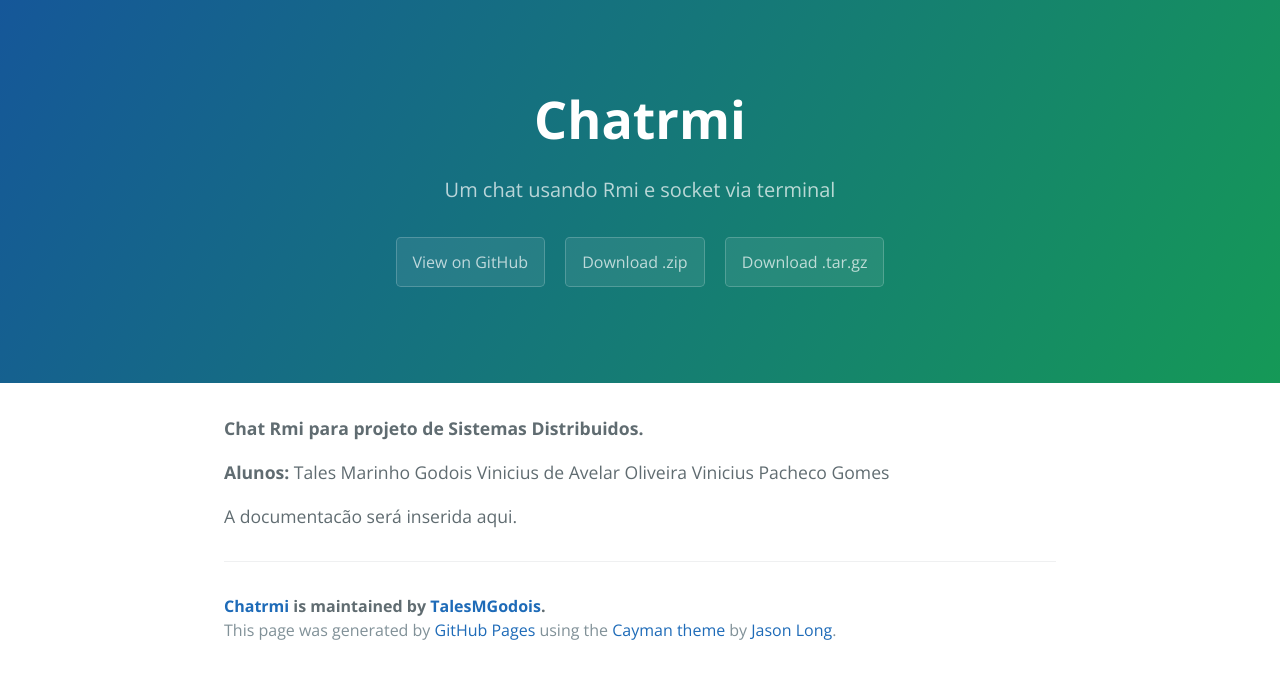
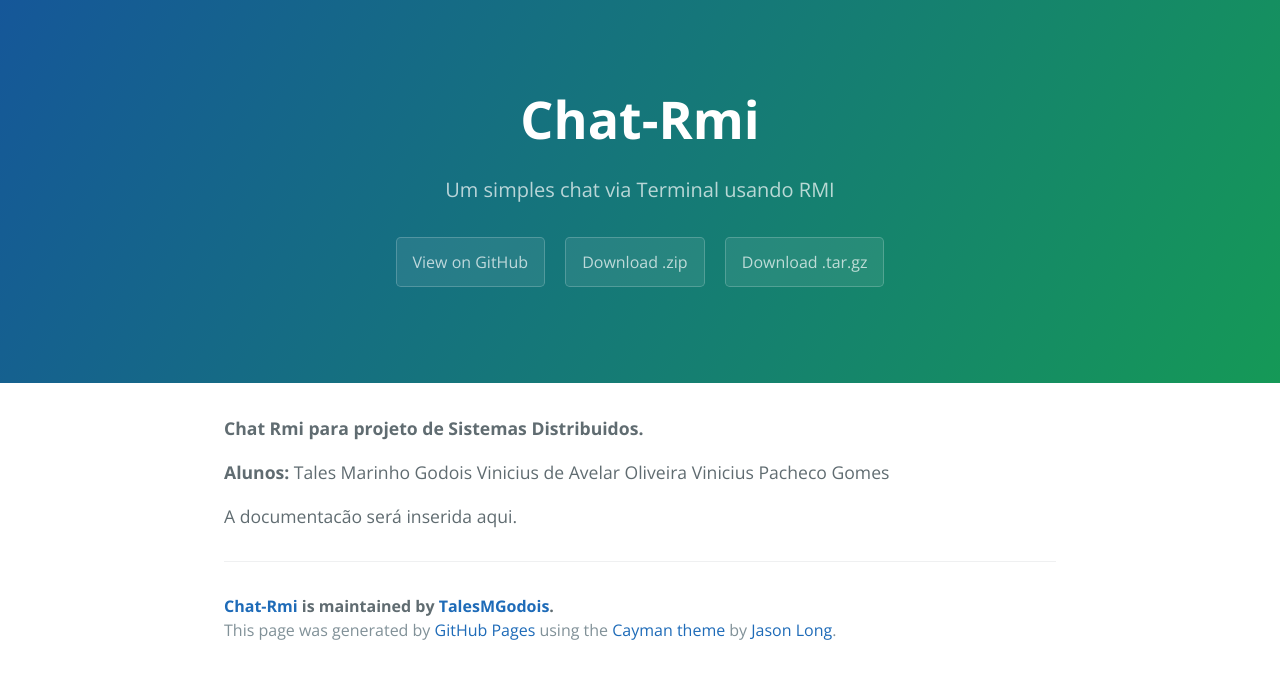
Before and after one commit to TalesMGodois/ChatRmi, a plain HTML site: page index.html in a window 1280 px wide. Drawn offline with nearby package versions, Linux system fonts and the light colour scheme.

Commit message:
Create gh-pages branch via GitHub

```diff
--- a/index.html
+++ b/index.html
@@ -2,7 +2,7 @@
 <html lang="en-us">
   <head>
     <meta charset="UTF-8">
-    <title>Chatrmi by TalesMGodois</title>
+    <title>Chat-Rmi by TalesMGodois</title>
     <meta name="viewport" content="width=device-width, initial-scale=1">
     <link rel="stylesheet" type="text/css" href="stylesheets/normalize.css" media="screen">
     <link href='http://fonts.googleapis.com/css?family=Open+Sans:400,700' rel='stylesheet' type='text/css'>
@@ -11,8 +11,8 @@
   </head>
   <body>
     <section class="page-header">
-      <h1 class="project-name">Chatrmi</h1>
-      <h2 class="project-tagline">Um chat usando Rmi e socket via terminal</h2>
+      <h1 class="project-name">Chat-Rmi</h1>
+      <h2 class="project-tagline">Um simples chat via Terminal usando RMI</h2>
       <a href="https://github.com/TalesMGodois/ChatRmi" class="btn">View on GitHub</a>
       <a href="https://github.com/TalesMGodois/ChatRmi/zipball/master" class="btn">Download .zip</a>
       <a href="https://github.com/TalesMGodois/ChatRmi/tarball/master" class="btn">Download .tar.gz</a>
@@ -29,7 +29,7 @@ Vinicius Pacheco Gomes</p>
 <p>A documentacão será inserida aqui.</p>
 
       <footer class="site-footer">
-        <span class="site-footer-owner"><a href="https://github.com/TalesMGodois/ChatRmi">Chatrmi</a> is maintained by <a href="https://github.com/TalesMGodois">TalesMGodois</a>.</span>
+        <span class="site-footer-owner"><a href="https://github.com/TalesMGodois/ChatRmi">Chat-Rmi</a> is maintained by <a href="https://github.com/TalesMGodois">TalesMGodois</a>.</span>
 
         <span class="site-footer-credits">This page was generated by <a href="https://pages.github.com">GitHub Pages</a> using the <a href="https://github.com/jasonlong/cayman-theme">Cayman theme</a> by <a href="https://twitter.com/jasonlong">Jason Long</a>.</span>
       </footer>
--- a/params.json
+++ b/params.json
@@ -1 +1 @@
-{"name":"Chatrmi","tagline":"Um chat usando Rmi e socket via terminal","body":"**Chat Rmi para projeto de Sistemas Distribuidos.**\r\n\r\n**Alunos:**\r\nTales Marinho Godois\r\nVinicius de Avelar Oliveira\r\nVinicius Pacheco Gomes\r\n\r\nA documentacão será inserida aqui.","google":"","note":"Don't delete this file! It's used internally to help with page regeneration."}
+{"name":"Chat-Rmi","tagline":"Um simples chat via Terminal usando RMI","body":"**Chat Rmi para projeto de Sistemas Distribuidos.**\r\n\r\n**Alunos:**\r\nTales Marinho Godois\r\nVinicius de Avelar Oliveira\r\nVinicius Pacheco Gomes\r\n\r\nA documentacão será inserida aqui.","google":"","note":"Don't delete this file! It's used internally to help with page regeneration."}
```
